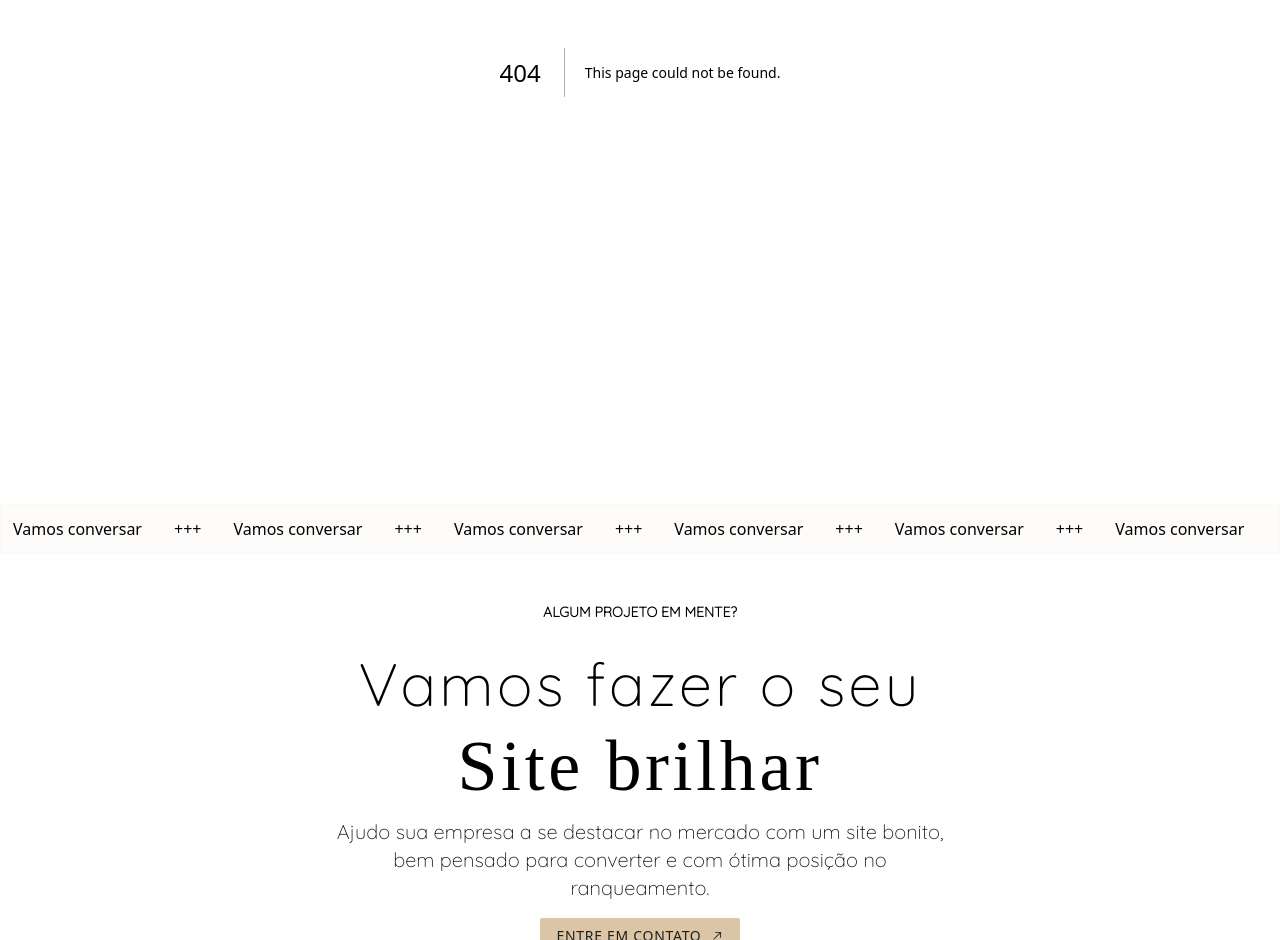
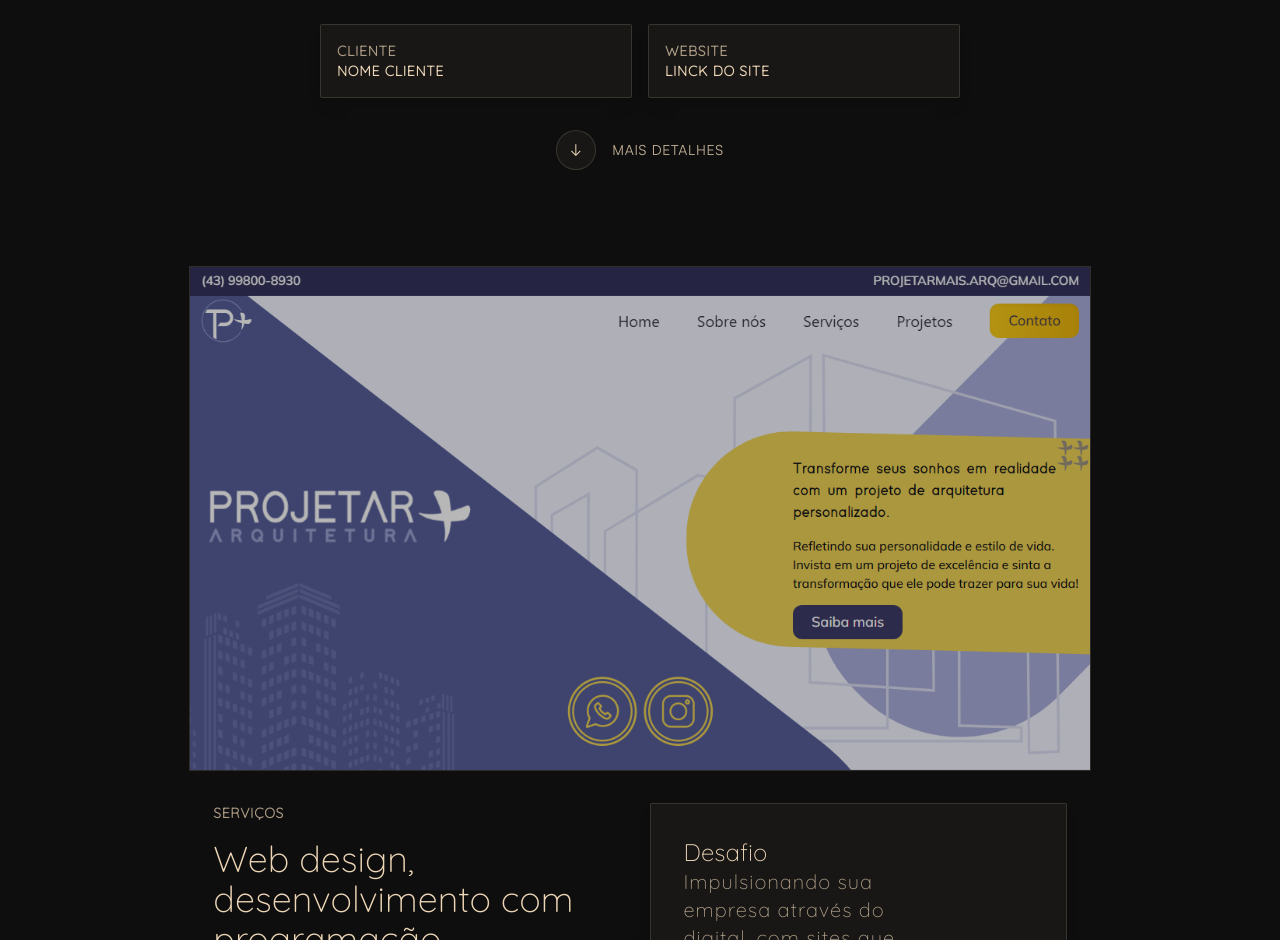
Before and after one commit to anabsena/Portfolio-Ana-Next, a Next.js app: page /projects/1 in a window 1280 px wide. Before the commit this address had no page. Shown: the part 360-1300 px from the top of the page. Built offline with nearby package versions, Linux system fonts and the light colour scheme; a web font is replaced by a local one.

Commit message:
page project

```diff
--- /dev/null
+++ b/src/app/projects/[id]/page.tsx
@@ -0,0 +1,95 @@
+import Icon from "@/app/components/Icon";
+import Image from "next/image";
+import React from "react";
+import { GoArrowDown } from "react-icons/go";
+
+type Props = {
+  params: {
+    id: string;
+  };
+};
+const Page = ({ params }: Props) => {
+  return (
+    <div className="mt-32 flex flex-col items-center gap-8">
+      <h1 className="md:text-9xl text-8xl font-quicksand">Nome projeto</h1>
+      <p className="font-quicksand text-2xl tracking-wider opacity-70 ">
+        Descrição do projeto
+      </p>
+      <div className="flex gap-4 w-1/2">
+        <div className="bg-details/5 p-4 border border-primary/15 rounded-sm shadow-lg w-full">
+          <h1 className="text-xs uppercase md:text-sm font-bold opacity-70 font-quicksand tracking-wider">
+            Cliente
+          </h1>
+          <h1 className="text-xs uppercase md:text-sm font-bold  font-quicksand tracking-wider">
+            Nome Cliente
+          </h1>
+        </div>
+        <div className="bg-details/5 p-4 border border-primary/15 rounded-sm shadow-lg w-full">
+          <h1 className="text-xs uppercase md:text-sm font-bold opacity-70 font-quicksand tracking-wider">
+            Website
+          </h1>
+          <h1 className="text-xs uppercase md:text-sm font-bold  font-quicksand tracking-wider">
+            Linck do site
+          </h1>
+        </div>
+      </div>
+      <Icon text="Mais detalhes">
+        <GoArrowDown />
+      </Icon>
+      <div className="border border-primary/15  mt-16">
+        <Image
+          src="/img/inicio-projetar-mais.png"
+          width={900}
+          height={420}
+          alt="Logo Ana"
+          className="opacity-70"
+        />
+      </div>
+      <div className="flex gap-4 w-2/3">
+        <div className="sticky top-8 h-fit flex flex-col gap-4">
+          <h1 className="text-xs uppercase md:text-sm font-bold opacity-70 font-quicksand tracking-wider">
+            Serviços
+          </h1>
+          <h1 className="md:text-4xl text-4xl font-quicksand">
+            Web design, desenvolvimento com programação
+          </h1>
+          <h1 className="text-xs uppercase md:text-sm font-bold opacity-70 font-quicksand tracking-wider">
+            Tecnologias utilizadas
+          </h1>
+        </div>
+        <div className="flex flex-col gap-4">
+
+        <div className="bg-details/5 p-8 border border-primary/15 rounded-sm shadow-lg w-full">
+          <h1 className="md:text-2xl text-xl font-quicksand">
+            Desafio
+          </h1>
+          <p className="font-quicksand text-xl tracking-wider opacity-70 w-3/4">
+            Impulsionando sua empresa através do digital, com sites que
+            convertem.
+          </p>
+        </div>
+        <div className="bg-details/5 p-8 border border-primary/15 rounded-sm shadow-lg w-full">
+          <h1 className="md:text-2xl text-xl font-quicksand">
+            Objetivo
+          </h1>
+          <p className="font-quicksand text-xl tracking-wider opacity-70 w-3/4">
+            Impulsionando sua empresa através do digital, com sites que
+            convertem.
+          </p>
+        </div>
+        <div className="bg-details/5 p-8 border border-primary/15 rounded-sm shadow-lg w-full">
+          <h1 className="md:text-2xl text-xl font-quicksand">
+            Resultado
+          </h1>
+          <p className="font-quicksand text-xl tracking-wider opacity-70 w-3/4">
+            Impulsionando sua empresa através do digital, com sites que
+            convertem.
+          </p>
+        </div>
+        </div>
+      </div>
+    </div>
+  );
+};
+
+export default Page;
--- a/src/app/projects/page.tsx
+++ b/src/app/projects/page.tsx
@@ -1,9 +1,80 @@
-import React from 'react'
+"use client";
+import React from "react";
+import Icon from "../components/Icon";
+import { GoArrowUpRight } from "react-icons/go";
+
+const projects = [
+  {
+    id: 1,
+    name: "Space",
+    description: "WEB DESIGN",
+    image: "/img/inicio-projetar-mais.png",
+  },
+  {
+    id: 2,
+    name: "Nova",
+    description: "WEB DESIGN",
+    image: "/img/projeto2.jpg",
+  },
+  {
+    id: 3,
+    name: "E-commerce",
+    description: "WEB DESIGN",
+    image: "/img/projeto3.jpg",
+  },
+  {
+    id: 4,
+    name: "Portfolio",
+    description: "WEB DESIGN",
+    image: "/img/projeto4.jpg",
+  },
+];
+//@ts-ignore
+const ProjectCard = ({ project }) => {
+  return (
+    <div className="border border-primary/15 relative rounded-sm shadow-lg h-[400px] md:h-[400px] w-[700px] ">
+      <div
+        className="absolute inset-0 bg-cover opacity-50 w-full"
+        style={{ backgroundImage: `url(${project.image})` }}
+      ></div>
+      <a
+        href={`/projects/${project.id}`}
+        className="absolute w-full h-full opacity-0 hover:opacity-100 transition-opacity flex items-center justify-center"
+      >
+        <Icon className="bg-primary/15 backdrop-blur-sm">
+          <GoArrowUpRight />
+        </Icon>
+      </a>
+
+      <div className="w-full h-full flex flex-col justify-end p-4">
+        <div className="rounded-sm w-full p-4 bg-primary/40 border border-primary/15 backdrop-blur-sm flex justify-between items-center">
+          <h2 className="text-primary text-2xl font-bold font-quicksand">
+            {project.name}
+          </h2>
+          <p className="text-sm text-primary/80 font-quicksand tracking-widest">
+            {project.description}
+          </p>
+        </div>
+      </div>
+    </div>
+  );
+};
 
 const Page = () => {
   return (
-    <div>Page</div>
-  )
-}
+    <div className="mt-32 w-full flex flex-col items-center text-center gap-4">
+      <h1 className="md:text-9xl text-8xl font-quicksand">Trabalhos feitos</h1>
+      <p className="font-quicksand text-2xl tracking-wider opacity-70 ">
+        Meus últimos projetos de web design e veja como posso ajudar a dar vida
+        às suas ideias.
+      </p>
+      <div className="grid grid-cols-1 md:grid-cols-2 gap-4 w-full">
+        {projects.map((project) => (
+          <ProjectCard key={project.id} project={project} />
+        ))}
+      </div>
+    </div>
+  );
+};
 
-export default Page
+export default Page;
```
Also changed, not shown: public/img/Inicio-projetar-mais.png (added).
